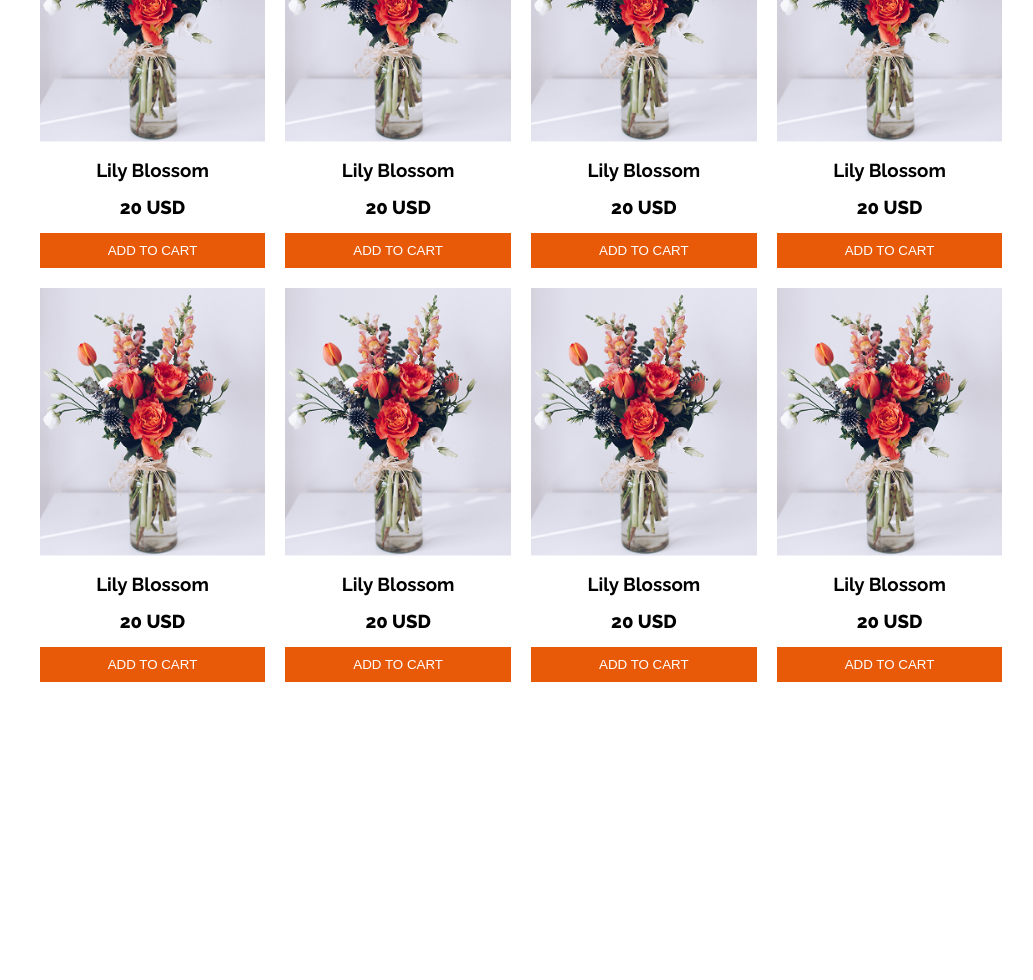
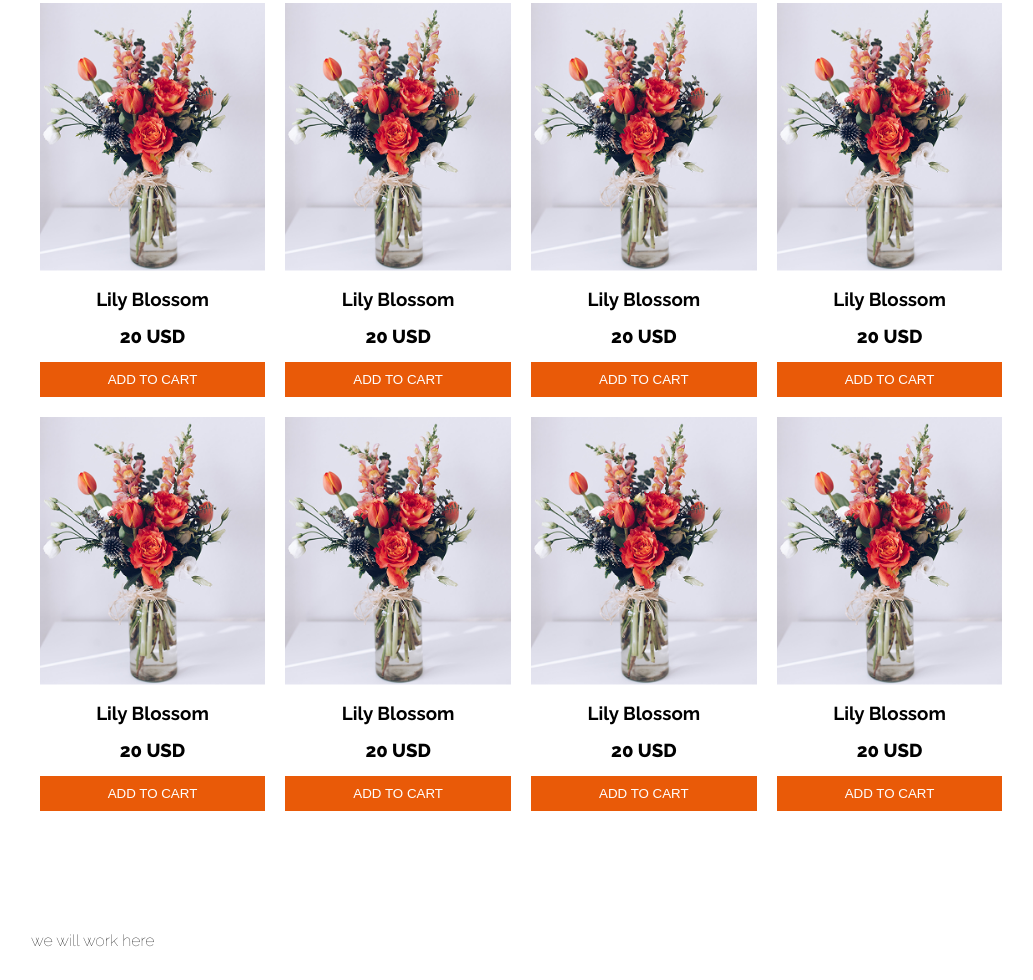
Before and after one commit to mdomarfaruksiam/b12a02, a plain HTML site: page index.html in a window 1280 px wide. Shown: the part 883-1863 px from the top of the page, without its empty margins (119-1152 px from the left). Before the commit the page ends 1595 px from the top, so only its background shows below. Drawn offline with Linux system fonts and the light colour scheme.

Commit message:
this is end for today

```diff
--- a/css/style.css
+++ b/css/style.css
@@ -21,6 +21,7 @@
 * {
     margin: 0;
     padding: 0;
+    box-sizing: content-box;
 }
 
 li {
@@ -43,7 +44,7 @@ body {
 }
 
 img {
-    width: 100%;
+    height: 100%;
 }
 
 h1 span {
@@ -78,6 +79,7 @@ nav {
 .nav-right ul li:hover {
     font-weight: 600;
 }
+
 .nav-right div,
 .nav-right ul li {
     display: flex;
@@ -120,9 +122,11 @@ body>main p {
     justify-content: center;
     gap: 20px;
 }
-.main-container .card img{
+
+.main-container .card img {
     height: 270px;
 }
+
 .main-container .card h3,
 .main-container .card {
     display: flex;
@@ -132,11 +136,11 @@ body>main p {
     gap: 15px;
 }
 
-.main-container .card h3 span{
+.main-container .card h3 span {
     font-weight: 800;
 }
 
-.main-container .card button{
+.main-container .card button {
     width: 100%;
     height: 35px;
 
--- a/index.html
+++ b/index.html
@@ -28,7 +28,8 @@
                     <h1><span>FLOWERS</span></h1>
                 </div>
                 <div>
-                    <p>Indulge your senses with the beauty and fragrance of our fresh flower shop. From classic roses to exotic blooms, we offer a wide variety of fresh flowers that are perfect for any occasion. </p>
+                    <p>Indulge your senses with the beauty and fragrance of our fresh flower shop. From classic roses to
+                        exotic blooms, we offer a wide variety of fresh flowers that are perfect for any occasion. </p>
                 </div>
             </div>
             <div class="header-main-left"><img src="assets/hero-flower.png" alt="main body image"></div>
@@ -36,7 +37,8 @@
     </header>
     <main>
         <h1><span>Our</span> Plants</h1>
-        <p>Indulge your senses with the beauty and fragrance of our fresh flower shop. From classic roses to exotic blooms, we offer a wide variety of fresh.</p>
+        <p>Indulge your senses with the beauty and fragrance of our fresh flower shop. From classic roses to exotic
+            blooms, we offer a wide variety of fresh.</p>
         <div class="main-container">
             <div class="card">
                 <img src="assets/sample-flower-image.png" alt="product image">
@@ -80,6 +82,9 @@
             </div>
         </div>
     </main>
+    <section>
+        we will work here
+    </section>
 </body>
 
 </html>
```
